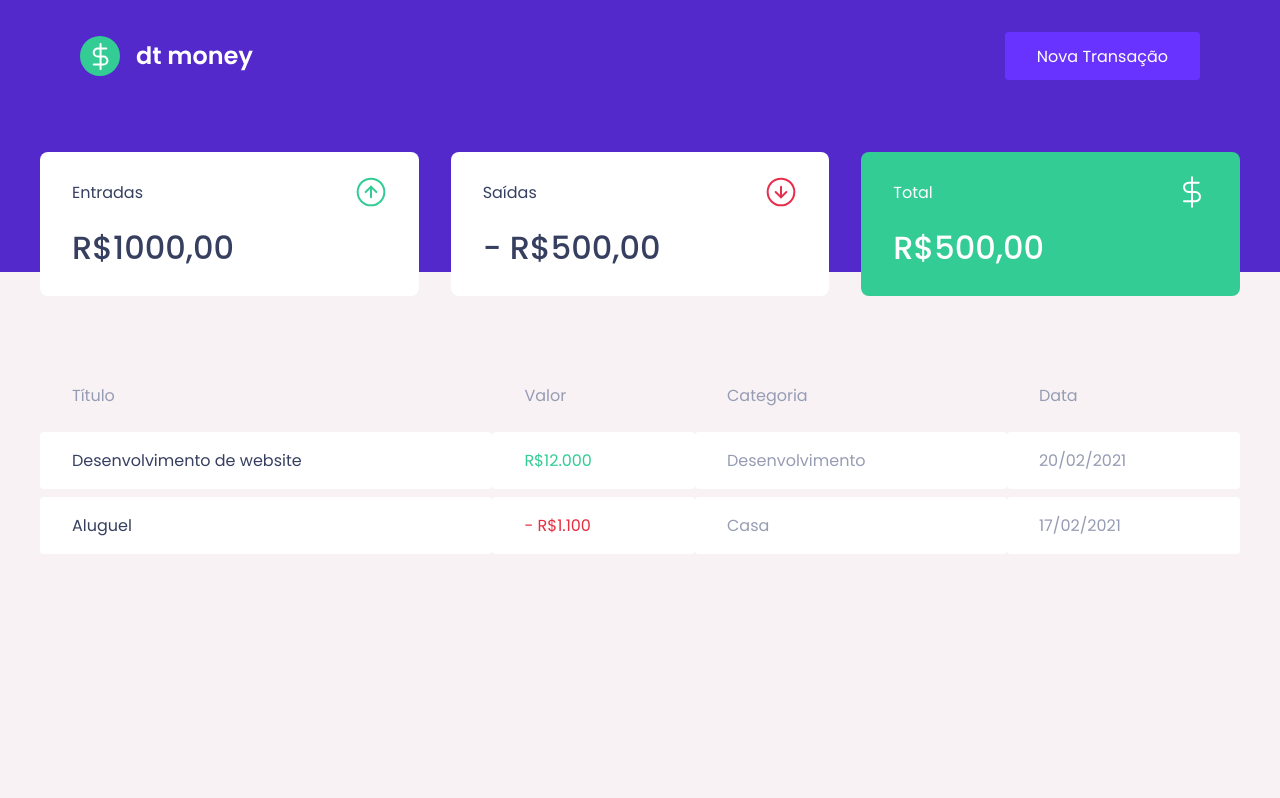
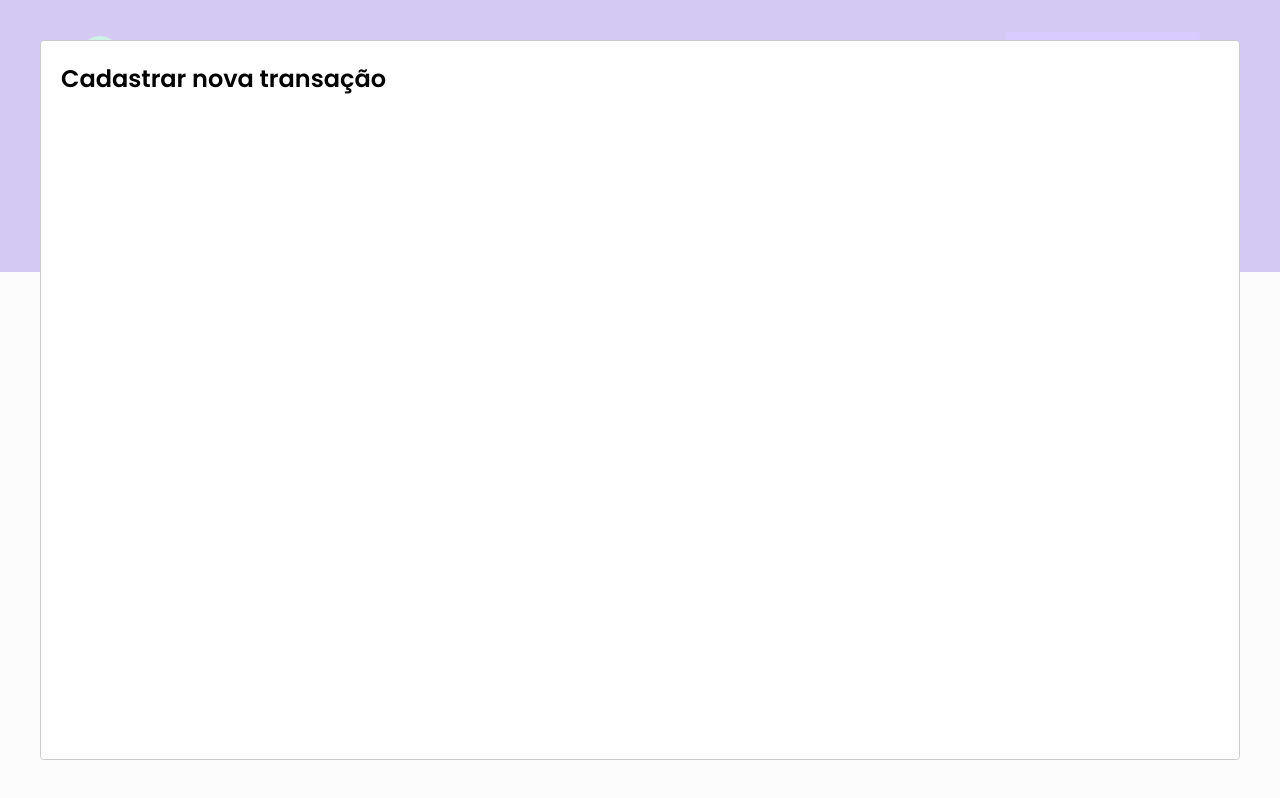
Before and after one commit to Dev-JoseRonaldo/dtmoney, a React (Create React App) app: page / in a window 1280 px wide. Both pictures are taken after a click on the button "Nova Transação". Built offline with nearby package versions, Linux system fonts and the light colour scheme; no server answers; what miragejs would draw is missing.

Commit message:
:sparkles: feat: Adicianando o react-modal na aplicação

```diff
--- a/package.json
+++ b/package.json
@@ -7,6 +7,7 @@
     "miragejs": "^0.1.45",
     "react": "^18.2.0",
     "react-dom": "^18.2.0",
+    "react-modal": "^3.15.1",
     "react-scripts": "5.0.1",
     "styled-components": "^5.3.5",
     "web-vitals": "^2.1.4"
@@ -19,6 +20,7 @@
     "@types/node": "^16.11.43",
     "@types/react": "^18.0.15",
     "@types/react-dom": "^18.0.6",
+    "@types/react-modal": "^3.13.1",
     "@types/styled-components": "^5.1.25",
     "typescript": "^4.7.4"
   },
--- a/src/App.tsx
+++ b/src/App.tsx
@@ -1,12 +1,32 @@
+import { useState } from 'react';
+import Modal from 'react-modal';
 import { Dashboard } from './components/Dashboard';
 import { Header } from './components/Header';
 import { GlobalStyle } from './styles/global';
 
+Modal.setAppElement('#root');
+
 export function App() {
+  const [isNewTransactionModalOpen,setIsNewTransactionModalOpen] = useState(false);
+
+  function handleOpenNewTransactionModal(){
+    setIsNewTransactionModalOpen(true)
+  }
+
+  function handleClosenNewTransactionModal(){
+    setIsNewTransactionModalOpen(false)
+  }
+
   return (
     <div className="App">
-      <Header />
+      <Header onOpenNewTransactionModal={handleOpenNewTransactionModal} />
       <Dashboard />
+      <Modal
+        isOpen={isNewTransactionModalOpen}
+        onRequestClose={handleClosenNewTransactionModal}
+      >
+          <h2>Cadastrar nova transação</h2>
+      </Modal>
       <GlobalStyle />
     </div>
   );
--- a/src/components/Header/index.tsx
+++ b/src/components/Header/index.tsx
@@ -1,15 +1,22 @@
- import logoImg from '../../assets/logo.svg'
+import { useState } from 'react'
+import Modal from 'react-modal'
+import logoImg from '../../assets/logo.svg'
 import { Container, Content } from './style'
 
- export function Header(){
-   return(
+interface HeaderProps{
+  onOpenNewTransactionModal: () => void
+}
+
+
+export function Header({onOpenNewTransactionModal} : HeaderProps){
+  return(
     <Container>
       <Content>
         <img src={logoImg} alt="dt money" />
-        <button type="button">
+        <button type="button" onClick={onOpenNewTransactionModal}>
           Nova Transação
         </button>
       </Content>
     </Container>
-   )
- }
+  )
+}
```
Also changed, not shown: 1 other file (tests, documents, lock files or other folders).
